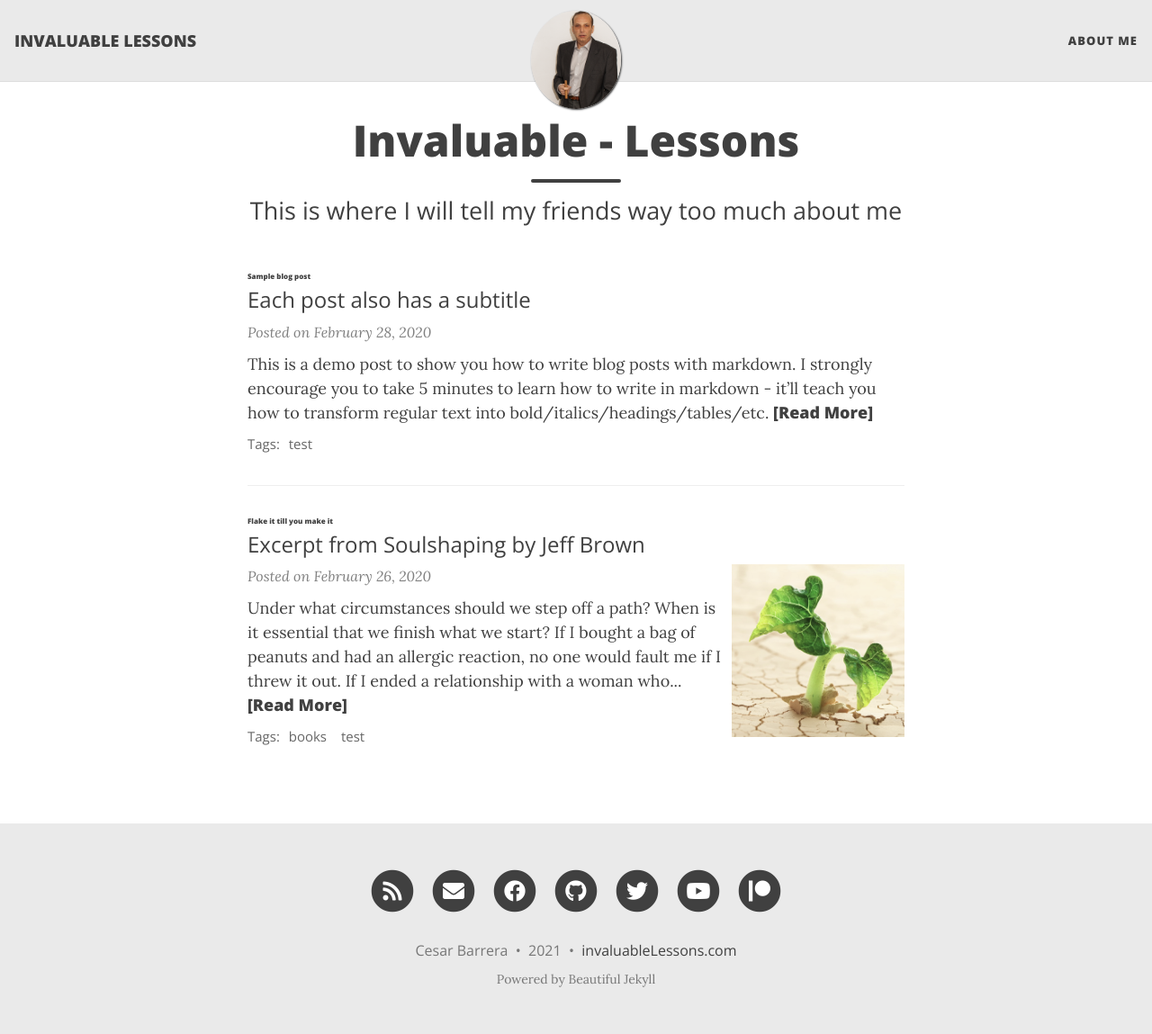
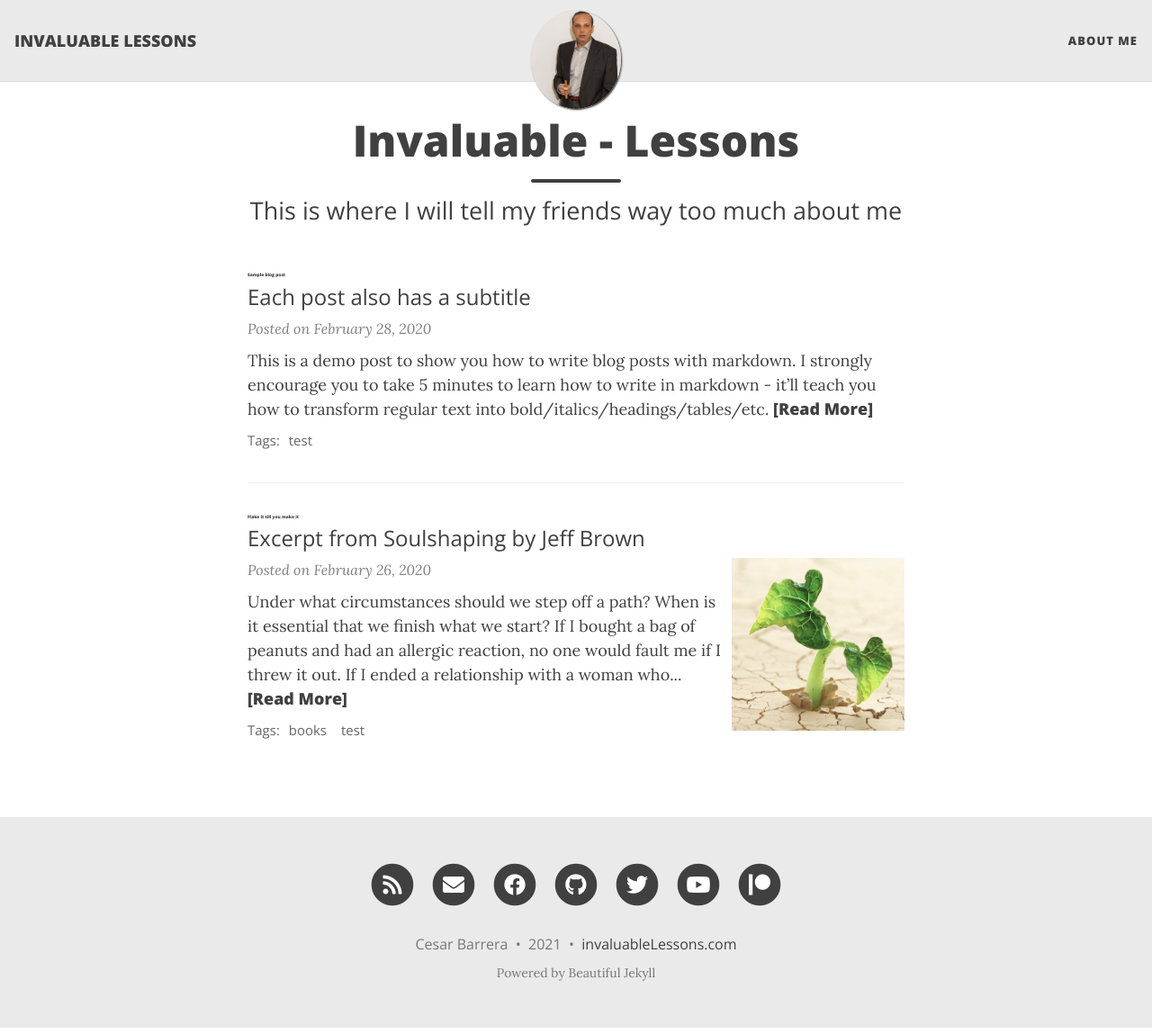
Before and after one commit to quintabatan/quintabatan.github.io, a Jekyll site: the page built from index.html, in a window 1280 px wide and 1149 px high. Shown: the whole window at 90% size. Built offline with Jekyll 4.4.1, drawn with Linux system fonts in a browser that asks for light colours; nearby versions of some CDN libraries; the list of posts is cut into pages by our own code.

Commit message:
Update beautifuljekyll.css

```diff
--- a/assets/css/beautifuljekyll.css
+++ b/assets/css/beautifuljekyll.css
@@ -455,7 +455,7 @@ footer .footer-custom-content {
 }
 
 .post-preview .post-title {
-  font-size: 0.5rem;
+  font-size: 0.3rem;
   margin-top: 0;
 }
 .post-preview .post-subtitle {
@@ -539,7 +539,7 @@ footer .footer-custom-content {
 
 @media (min-width: 768px) {
   .post-preview .post-title {
-    font-size: 0.5rem;
+    font-size: 0.3rem;
   }
 }
 
```
